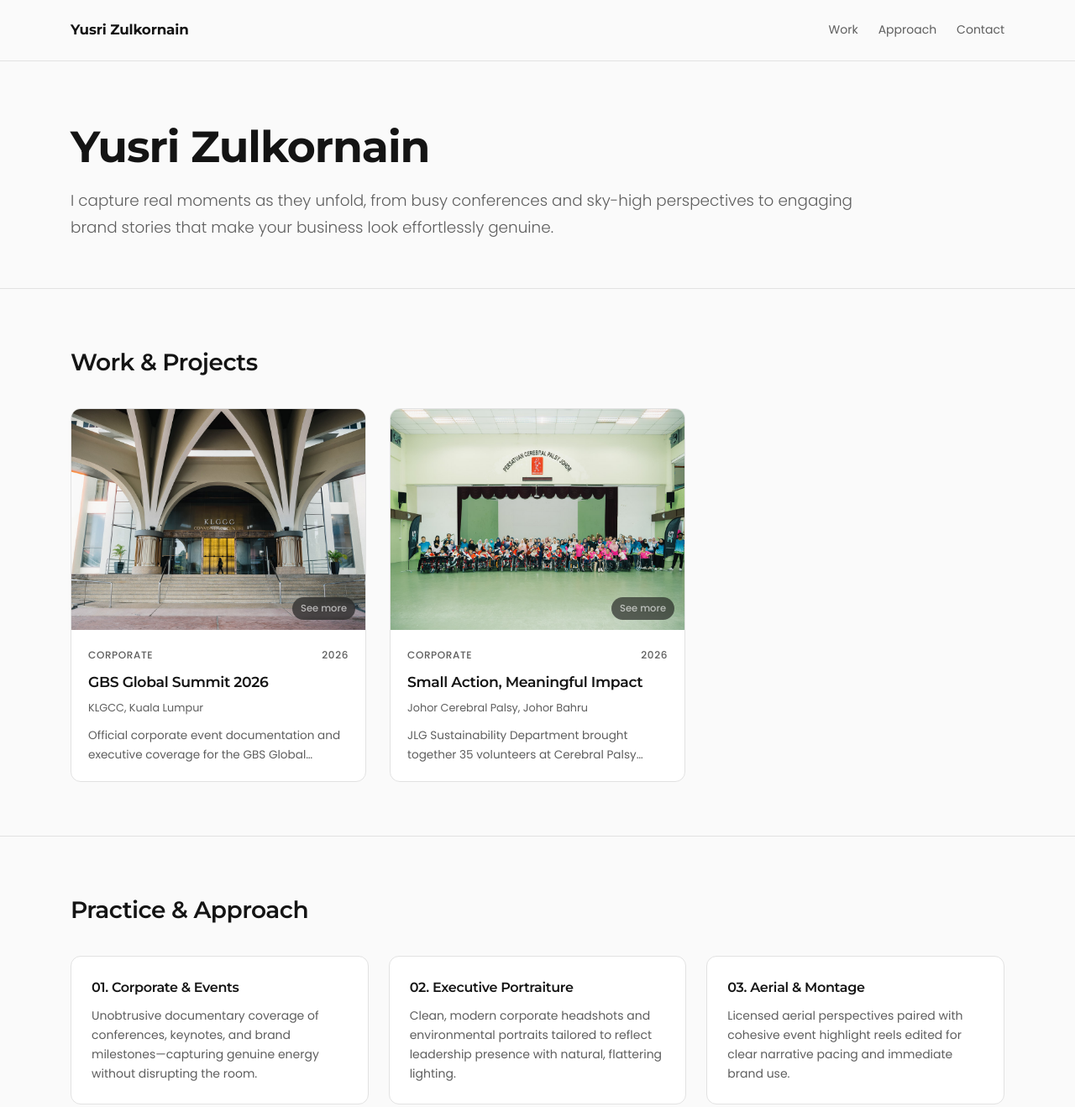
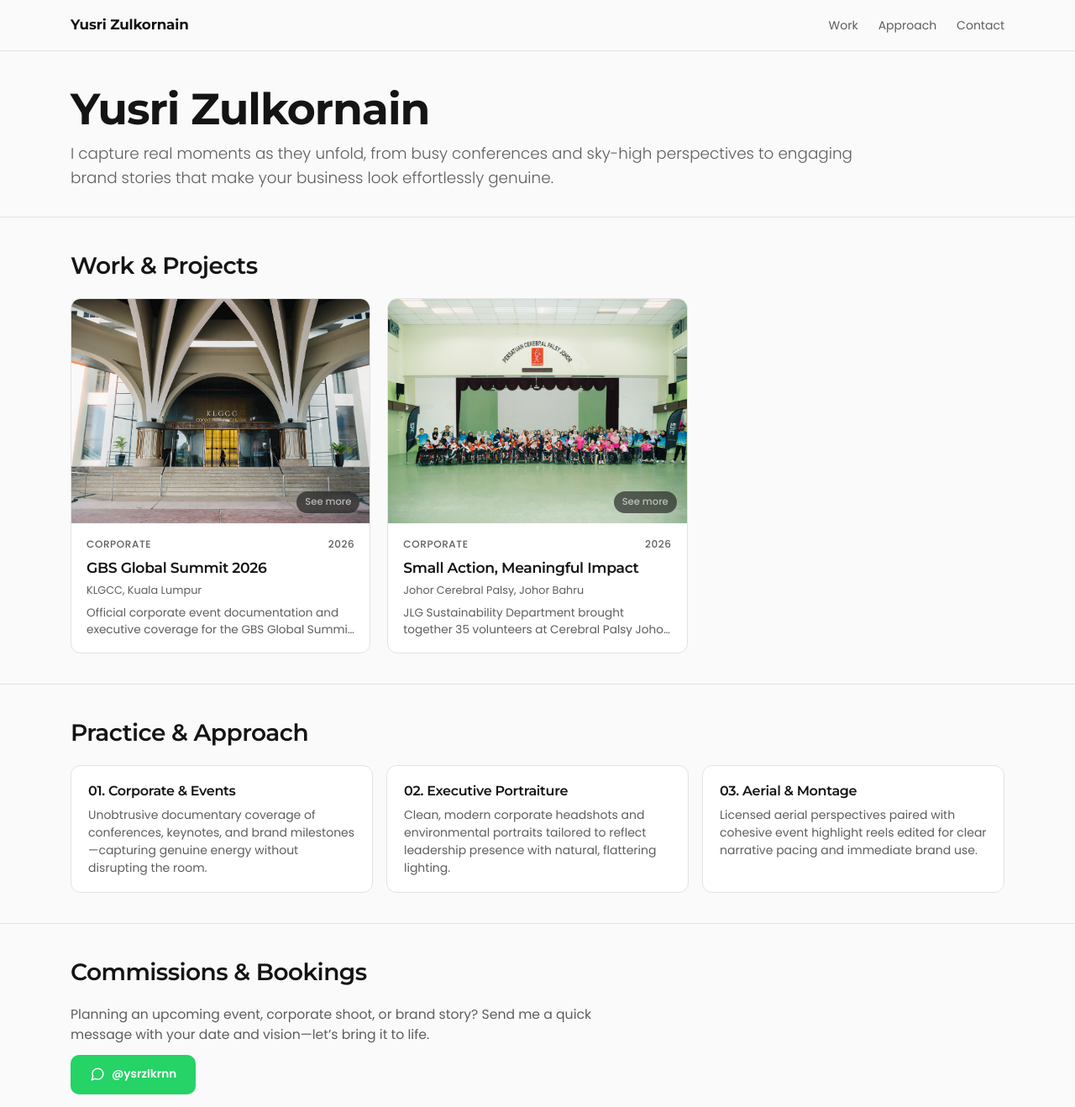
Before and after one commit to locknain/portfolio, a plain HTML site: page index.html in a window 1280 px wide. Shown: the top 1318 px of the page at 84% size. Drawn offline with Linux system fonts and the light colour scheme.

Commit message:
Add files via upload

```diff
--- a/index.html
+++ b/index.html
@@ -57,7 +57,7 @@
             color: var(--text);
             font-family: 'Poppins', -apple-system, BlinkMacSystemFont, sans-serif;
             font-size: 15px;
-            line-height: 1.65;
+            line-height: 1.5;
             -webkit-font-smoothing: antialiased;
             overflow-x: hidden;
         }
@@ -109,7 +109,7 @@
             display: flex;
             align-items: center;
             justify-content: space-between;
-            min-height: 72px;
+            min-height: 60px;
             gap: 12px;
         }
 
@@ -143,7 +143,7 @@
             }
 
             .header-inner {
-                min-height: 62px;
+                min-height: 54px;
                 gap: 8px;
             }
 
@@ -168,15 +168,15 @@
            About / Hero Statement
            ====================================================================== */
         .hero-section {
-            padding: 72px 0 56px;
+            padding: 40px 0 32px;
             border-bottom: 1px solid var(--border);
         }
 
         .hero-name {
             font-size: clamp(2rem, 4.5vw, 3.25rem);
             font-weight: 700;
-            line-height: 1.15;
-            margin-bottom: 18px;
+            line-height: 1.12;
+            margin-bottom: 10px;
         }
 
         .hero-bio {
@@ -184,14 +184,14 @@
             font-size: clamp(1rem, 1.5vw, 1.15rem);
             font-weight: 300;
             color: var(--muted);
-            line-height: 1.75;
+            line-height: 1.55;
         }
 
         /* ======================================================================
            Section Shared Styling
            ====================================================================== */
         .page-section {
-            padding: 64px 0;
+            padding: 36px 0;
             border-bottom: 1px solid var(--border);
         }
 
@@ -200,8 +200,8 @@
             flex-wrap: wrap;
             align-items: flex-end;
             justify-content: space-between;
-            gap: 16px;
-            margin-bottom: 32px;
+            gap: 12px;
+            margin-bottom: 18px;
         }
 
         .section-title {
@@ -263,7 +263,7 @@
         .portfolio-grid {
             display: grid;
             grid-template-columns: repeat(auto-fill, minmax(310px, 1fr));
-            gap: 28px;
+            gap: 20px;
         }
 
         .project-card {
@@ -325,10 +325,10 @@
         }
 
         .card-body {
-            padding: 20px;
+            padding: 16px 18px;
             display: flex;
             flex-direction: column;
-            gap: 6px;
+            gap: 4px;
             flex: 1;
         }
 
@@ -355,7 +355,7 @@
         }
 
         .card-desc {
-            margin-top: 6px;
+            margin-top: 4px;
             font-size: 0.85rem;
             color: var(--muted);
             display: -webkit-box;
@@ -366,7 +366,7 @@
 
         .empty-state {
             text-align: center;
-            padding: 56px 20px;
+            padding: 40px 20px;
             border: 1px dashed var(--border);
             border-radius: var(--radius);
             color: var(--muted);
@@ -378,11 +378,11 @@
         .practice-grid {
             display: grid;
             grid-template-columns: repeat(auto-fit, minmax(260px, 1fr));
-            gap: 24px;
+            gap: 16px;
         }
 
         .practice-card {
-            padding: 24px;
+            padding: 18px 20px;
             border-radius: var(--radius);
             background: var(--surface);
             border: 1px solid var(--border);
@@ -391,12 +391,13 @@
         .practice-card h3 {
             font-size: 1rem;
             font-weight: 600;
-            margin-bottom: 8px;
+            margin-bottom: 6px;
         }
 
         .practice-card p {
             font-size: 0.875rem;
             color: var(--muted);
+            line-height: 1.5;
         }
 
         /* ======================================================================
@@ -406,21 +407,21 @@
             display: flex;
             flex-direction: column;
             align-items: flex-start;
-            gap: 18px;
+            gap: 12px;
         }
 
         .bookings-prompt {
             max-width: 640px;
             font-size: 0.98rem;
             color: var(--muted);
-            line-height: 1.7;
+            line-height: 1.55;
         }
 
         /* ======================================================================
            Footer
            ====================================================================== */
         .site-footer {
-            padding: 32px 0;
+            padding: 20px 0;
             font-size: 0.8rem;
             color: var(--muted);
         }
```
